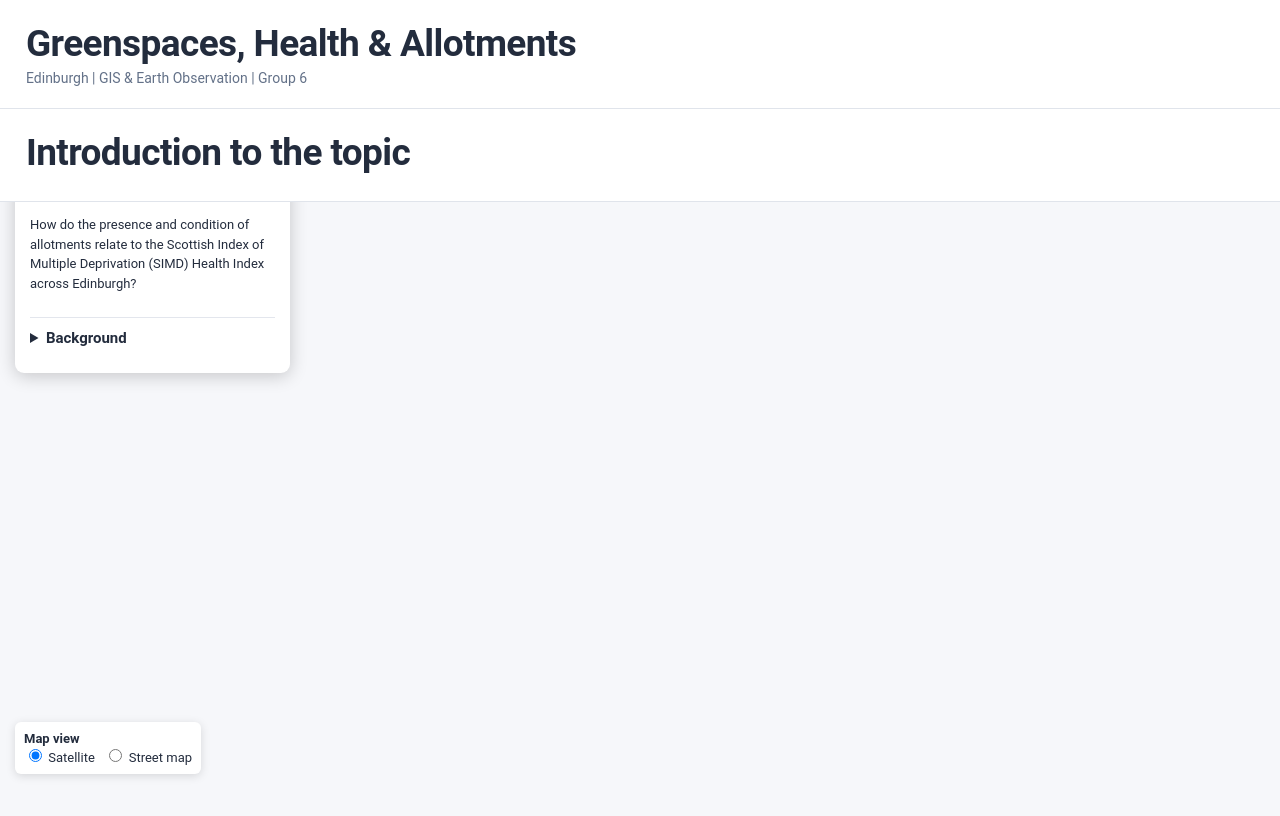
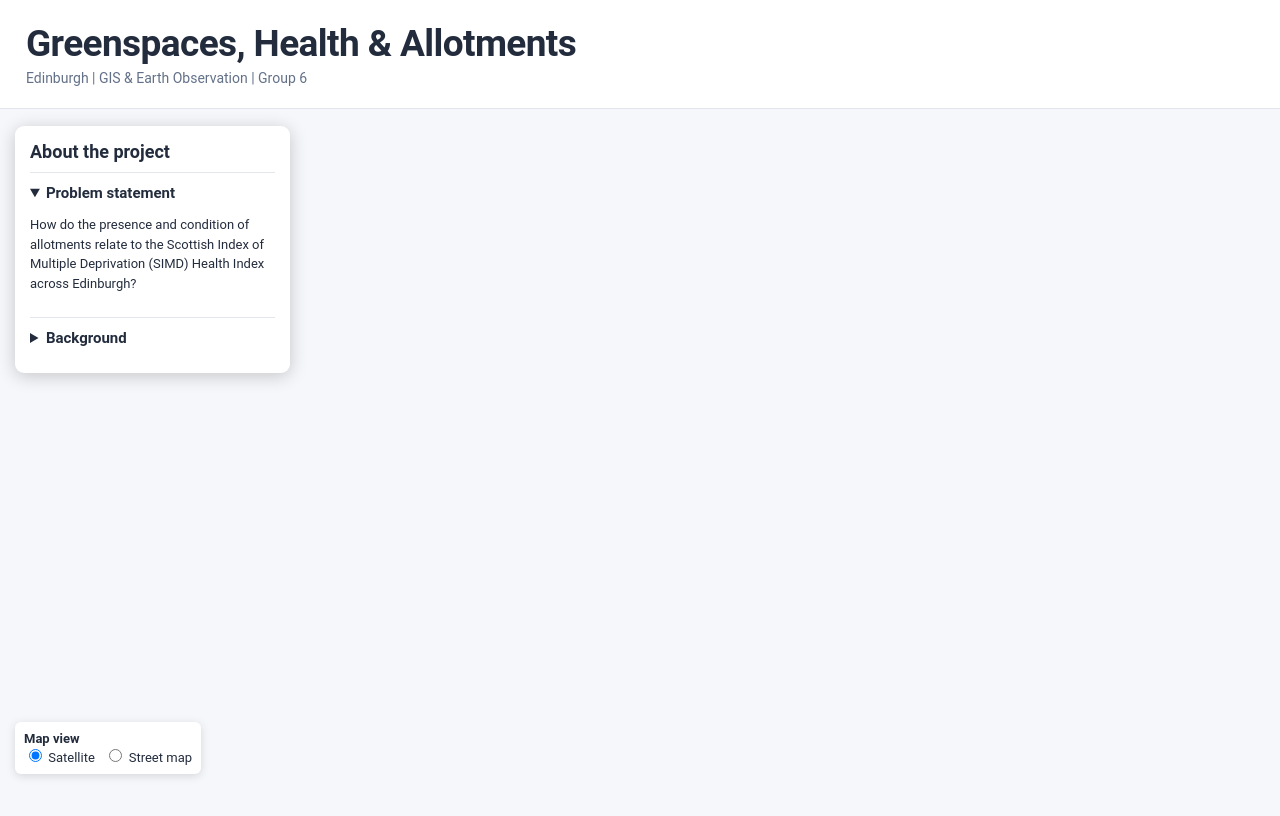
Before and after one commit to gshaffer22/CGS, a plain HTML site: page index.html in a window 1280 px wide. Drawn offline with nearby package versions, Linux system fonts and the light colour scheme.

Commit message:
Remove introduction section from index.html
Removed the introduction section from the HTML.

```diff
--- a/index.html
+++ b/index.html
@@ -39,8 +39,6 @@ button{cursor:pointer;border:0;border-radius:5px;padding:7px 9px}#close{float:ri
 
   <header><h1>Greenspaces, Health & Allotments</h1><p>Edinburgh | GIS & Earth Observation | Group 6</p></header>
 
-  <div id="intro"><header><h1>Introduction to the topic</h1></header></div>
-
   <div id="map"></div>
   <aside id="about" class="panel"><h2>About the project</h2>
     <details open><summary>Problem statement</summary><p>How do the presence and condition of allotments relate to the Scottish Index of Multiple Deprivation (SIMD) Health Index across Edinburgh?</p></details>
@@ -55,7 +53,6 @@ button{cursor:pointer;border:0;border-radius:5px;padding:7px 9px}#close{float:ri
 <div id="sitebody"></div></aside>
 
 <div id="layers"><strong>Map view</strong><br><label><input type="radio" name="basemap" value="satellite" checked> Satellite</label> &nbsp; <label><input type="radio" name="basemap" value="street"> Street map</label><div class="muted" id="zoomhint" styl>
-
 
 <script>
 // Allotment boundaries and information are embedded below (from the uploaded shapefile and CSV files).
```
